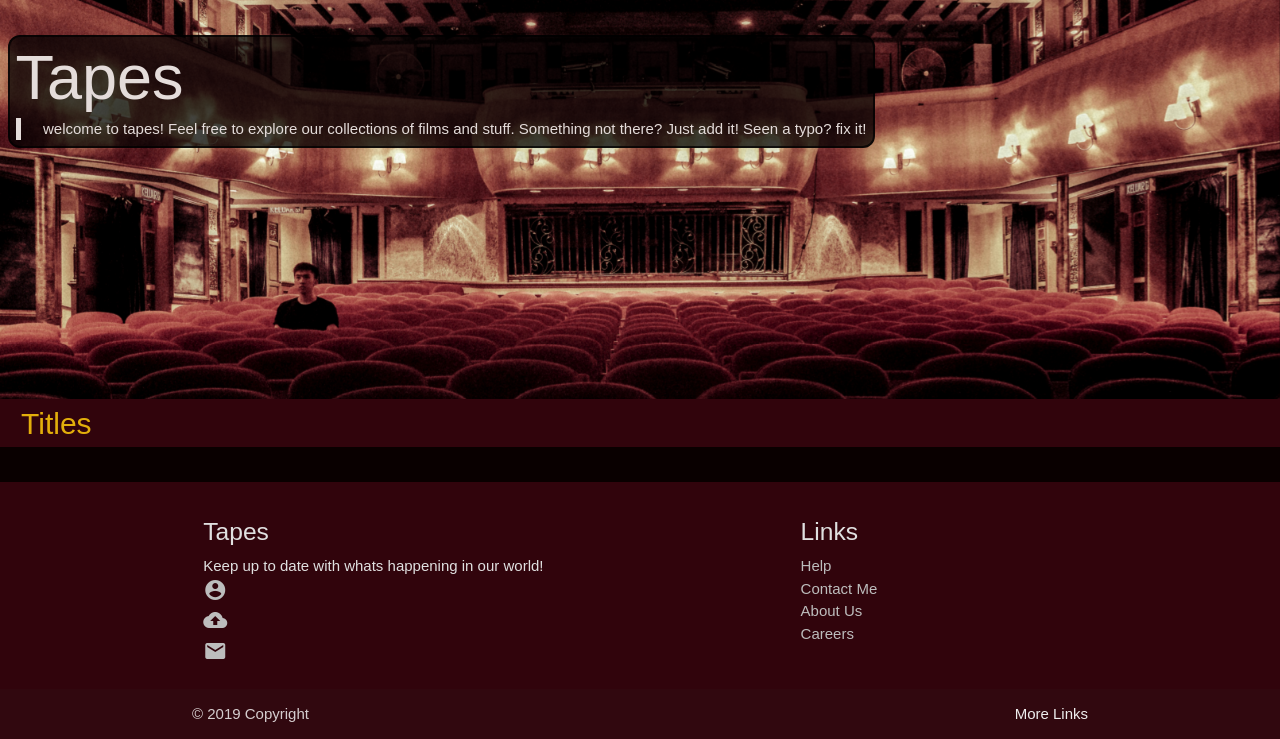
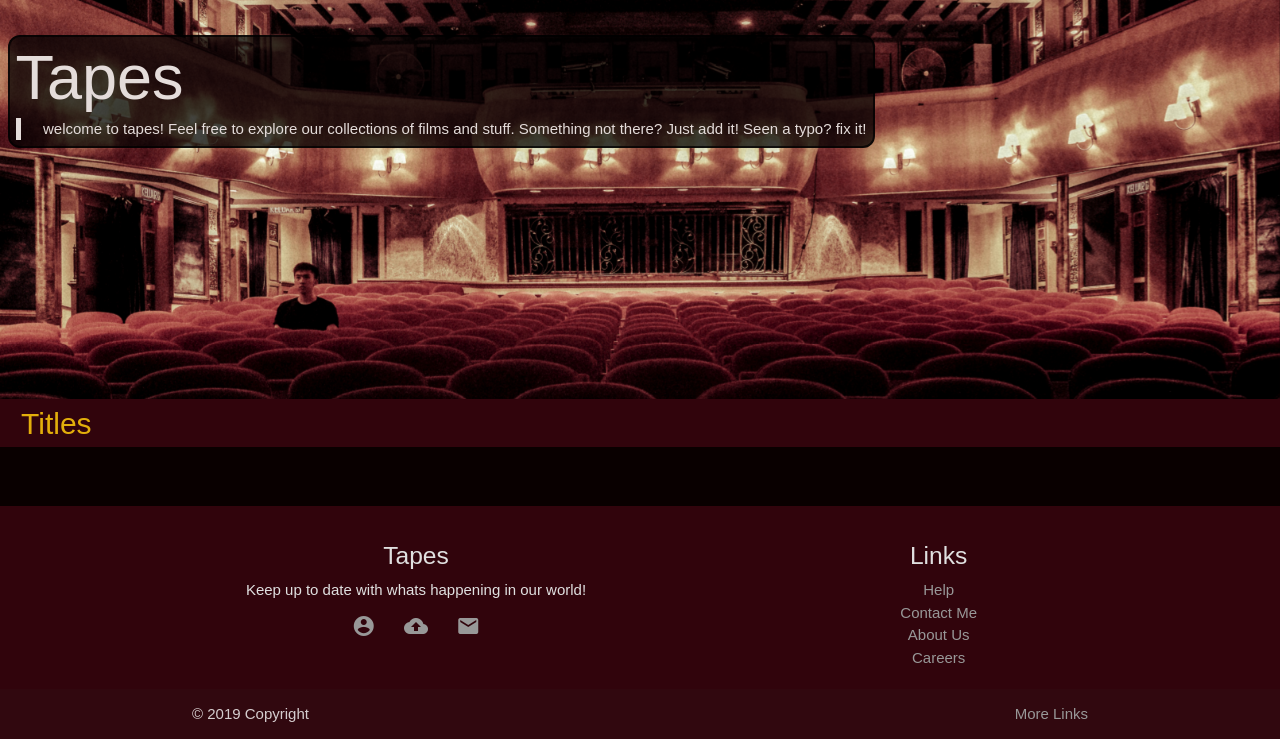
Before and after one commit to mattmarc44/dataCentricProj, a Flask app: page / in a window 1280 px wide. Shown: the part 61-800 px from the top of the page. Run offline with Flask 2, Linux system fonts and the light colour scheme; data that the repository does not hold is empty; some libraries are stand-ins or nearby versions.

Commit message:
footer styles added

```diff
--- /dev/null
+++ b/static/styles/scss/layout/_footer.scss
@@ -0,0 +1,13 @@
+footer{
+    ul.list-one>li{
+        display:inline-block;
+        margin: .8rem;
+    }
+    a{
+        color:#989898;
+        transition: .5s all;
+    }
+    a:hover {
+        color: $secondary-col;
+    }
+}
--- a/static/styles/scss/main.css
+++ b/static/styles/scss/main.css
@@ -59,6 +59,21 @@ nav a {
 .slate-img blockquote {
   border-left: 5px solid #e4dcda;
   margin: .4rem;
+}
+
+footer ul.list-one > li {
+  display: inline-block;
+  margin: .8rem;
+}
+
+footer a {
+  color: #989898;
+  -webkit-transition: .5s all;
+  transition: .5s all;
+}
+
+footer a:hover {
+  color: #e3af0b;
 }
 
 .hoverable:hover {
--- a/static/styles/scss/main.scss
+++ b/static/styles/scss/main.scss
@@ -5,6 +5,8 @@
 //layout
 @import '../scss/layout/nav';
 @import '../scss/layout/header';
+@import '../scss/layout/footer';
+
 //modules
 @import '../scss/modules/blocks';
 @import '../scss/modules/buttons';
--- a/templates/base.html
+++ b/templates/base.html
@@ -48,23 +48,23 @@
 
     <footer class="page-footer">
         <div class="container">
-          <div class="row">
+          <div class="row center">
             <div class="col l6 s12">
               <h5 class="grey-text text-lighten-2">Tapes</h5>
               <p class="grey-text text-lighten-2">Keep up to date with whats happening in our world!</p>
-              <ul>
-                  <li><a class="grey-text text-lighten-1" href="https://www.linkedin.com/in/matthew-titmuss-4a5480160/"><i class="material-icons">account_circle</i></a></li>
-                  <li><a class="grey-text text-lighten-1" href="https://github.com/mattmarc44"><i class="material-icons">backup</i></a></li>
-                  <li><a class="grey-text text-lighten-1" href="mailto:matthewmarctitmuss@yahoo.com"><i class="material-icons">email</i></a></li>
+              <ul class="list-one">
+                  <li><a href="https://www.linkedin.com/in/matthew-titmuss-4a5480160/"><i class="material-icons">account_circle</i></a></li>
+                  <li><a href="https://github.com/mattmarc44"><i class="material-icons">backup</i></a></li>
+                  <li><a href="mailto:matthewmarctitmuss@yahoo.com"><i class="material-icons">email</i></a></li>
               </ul>
             </div>
             <div class="col l4 offset-l2 s12">
               <h5 class="grey-text text-lighten-2">Links</h5>
               <ul>
-                <li><a class="grey-text text-lighten-1" href="https://mattmarcdev.com/contact.html">Help</a></li>
-                <li><a class="grey-text text-lighten-1" href="https://mattmarcdev.com/contact.html">Contact Me</a></li>
-                <li><a class="grey-text text-lighten-1" href="https://mattmarcdev.com/">About Us</a></li>
-                <li><a class="grey-text text-lighten-1" href="www.google.com">Careers</a></li>
+                <li><a href="https://mattmarcdev.com/contact.html">Help</a></li>
+                <li><a href="https://mattmarcdev.com/contact.html">Contact Me</a></li>
+                <li><a href="https://mattmarcdev.com/">About Us</a></li>
+                <li><a href="www.google.com">Careers</a></li>
               </ul>
             </div>
           </div>
@@ -72,7 +72,7 @@
         <div class="footer-copyright">
           <div class="container">
           © 2019 Copyright
-          <a class="grey-text text-lighten-3 right" href="https://en.wikipedia.org/wiki/Links_(golf)">More Links</a>
+          <a class="right" href="https://en.wikipedia.org/wiki/Links_(golf)">More Links</a>
           </div>
         </div>
     </footer>
```
Also changed, not shown: 1 other file.
